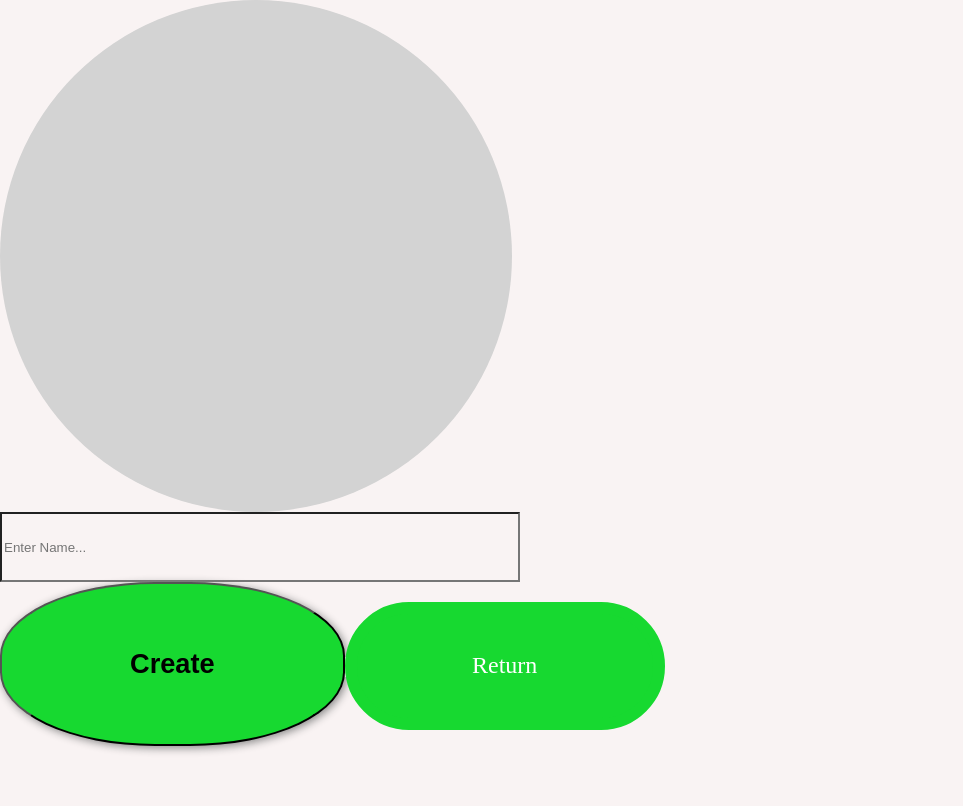
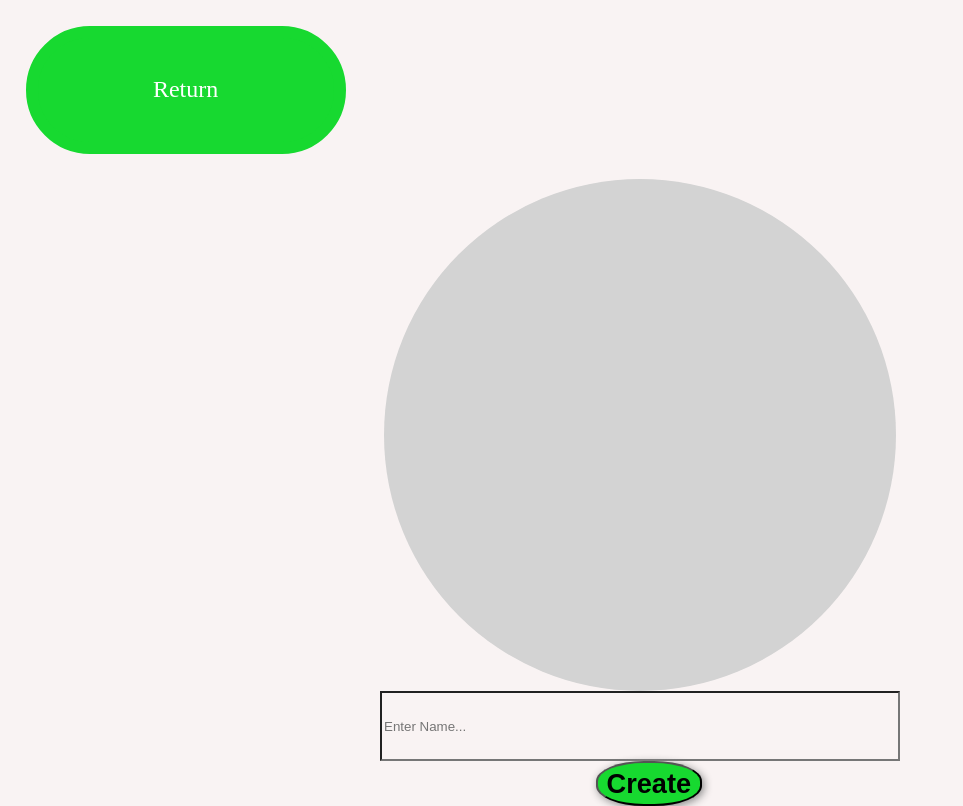
Before and after one commit to albintillas/flakdagsappen, a React (Create React App) app: page /creategame in a window 1280 px wide. Shown: the whole page, without its empty margins (0-963 px from the left). Built offline with nearby package versions, Linux system fonts and the light colour scheme.

Commit message:
App.css, UploadImage & CreateGamePage

```diff
--- a/src/App.css
+++ b/src/App.css
@@ -18,6 +18,30 @@ a:visited {
 .App-logo {
   height: 40vmin;
   pointer-events: none;
+}
+
+
+.createGamePage{
+  flex-direction: column;
+  display: flex;
+  align-items: center;
+}
+
+.createGameReturn{
+  margin: 2%;
+}
+
+.createGameImage{
+  justify-content: center;
+  width: 10vw;
+}
+
+.createGameInput{
+  padding: 10%;
+}
+
+.createGameButton{
+  padding: 0% !important;
 }
 
 @media (prefers-reduced-motion: no-preference) {
--- a/src/components/UploadImage.js
+++ b/src/components/UploadImage.js
@@ -5,8 +5,9 @@ import '../App.css';
 import React, { useState } from "react";
 
 
-const UploadImage = () => {
+const UploadImage = ({size}) => {
   const [selectedImage, setSelectedImage] = useState(null);
+
 
   return (
     <div style={{
--- a/src/pages/CreateGamePage.js
+++ b/src/pages/CreateGamePage.js
@@ -3,33 +3,29 @@ import UploadImage from '../components/UploadImage.js';
 import TextInput from '../components/TextInput.js';
 import Button from '../components/Button.js';
 import ReturnButton from '../components/ReturnButton.js';
+import '../App.css';
 
-
-const upload = <UploadImage/>
-
-const enterName = <TextInput/>
-
-const create =
-<Button
-text = 'Create'
-buttonColor='#17D930'
-/>
 
 function CreateGamePage(){
 return(
+<div class="createGameContainer">
+  <div class="createGameReturn">
+    <ReturnButton
+    text='Return'
+    buttonColor='#17D930'
+    textColor='#FFFFFF'
+    action=''></ReturnButton>
+  </div>
 
-<div>
-    {upload}
-    {enterName}
-    {create}
-
-
-      <ReturnButton text='Return'
+  <div class = "createGamePage">
+      <UploadImage class = "createGameImage"
+      size = '60 %'/>
+      <TextInput class = "createGameInput"/>
+      <Button class = "createGameButton"
+      text = 'Create'
       buttonColor='#17D930'
-      textColor='#FFFFFF'
-      action=''></ReturnButton>
-
-
+      />
+  </div>
 </div>
 )
 }
```
